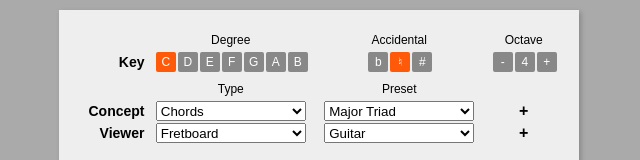
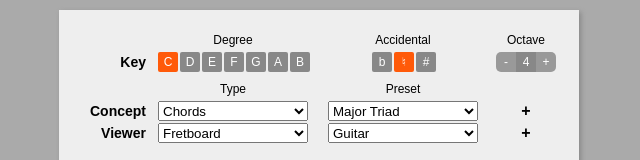
Before and after one commit to dan9418/play-what-beta, a React app: page / in a window 1280 px wide. Shown: the top 160 px of the page, without its empty margins (321-961 px from the left). Built offline with nearby package versions, Linux system fonts and the light colour scheme.

Commit message:
numeric selector fixes

```diff
--- a/src/InputPanel/Selectors/BoxSelector/BoxSelector.css
+++ b/src/InputPanel/Selectors/BoxSelector/BoxSelector.css
@@ -2,3 +2,8 @@
     display: inline-block;
     height: 20px;
 }
+
+.box-selector .char-button {
+    margin-left: 2px;
+    border-radius: 2px;
+}
--- a/src/InputPanel/Selectors/CharButton/CharButton.css
+++ b/src/InputPanel/Selectors/CharButton/CharButton.css
@@ -2,12 +2,10 @@
     display: inline-block;
     background-color: #888;
     color: white;
-    margin-left: 2px;
     line-height: 20px;
     height: 20px;
     width: 20px;
     font-size: 12px;
-    border-radius: 2px;
     vertical-align: top;
 
     -webkit-user-select: none; /* Safari */
--- a/src/InputPanel/Selectors/CharButton/CharButton.tsx
+++ b/src/InputPanel/Selectors/CharButton/CharButton.tsx
@@ -5,6 +5,7 @@ type CharButtonProps = {
     character: string;
     active: boolean;
     action: any;
+    className?: string;
 }
 
 export class CharButton extends React.Component<CharButtonProps, null> {
@@ -14,7 +15,7 @@ export class CharButton extends React.Component<CharButtonProps, null> {
     }
 
     render = () => {
-        let classes = ['char-button'];
+        let classes = ['char-button', this.props.className || ''];
         if (this.props.active) {
             classes.push('active')
         }
--- a/src/InputPanel/Selectors/NumericSelector/NumericSelector.css
+++ b/src/InputPanel/Selectors/NumericSelector/NumericSelector.css
@@ -4,3 +4,19 @@
   height: 20px;
   display: inline-block;
 }
+
+.numeric-selector .up, .numeric-selector .down {
+  background-color: #999;
+}
+
+.numeric-selector .up:hover, .numeric-selector .down:hover {
+  background-color: #888;
+}
+
+.numeric-selector .up {
+  border-radius: 0 5px 5px 0;
+}
+
+.numeric-selector .down {
+  border-radius: 5px 0 0 5px;
+}
--- a/src/InputPanel/Selectors/NumericSelector/NumericSelector.tsx
+++ b/src/InputPanel/Selectors/NumericSelector/NumericSelector.tsx
@@ -15,6 +15,7 @@ export class NumericSelector extends React.Component<SelectorProps, any> {
                 <CharButton
                     active={false}
                     action={() => { this.props.setValue(this.props.value - 1); }}
+                    className='down'
                     character='-'
                 />
                 <CharButton
@@ -25,6 +26,7 @@ export class NumericSelector extends React.Component<SelectorProps, any> {
                 <CharButton
                     active={false}
                     action={() => { this.props.setValue(this.props.value + 1); }}
+                    className='up'
                     character='+'
                 />
             </div>
```
Also changed, not shown: 1 other file (tests, documents, lock files or other folders).
